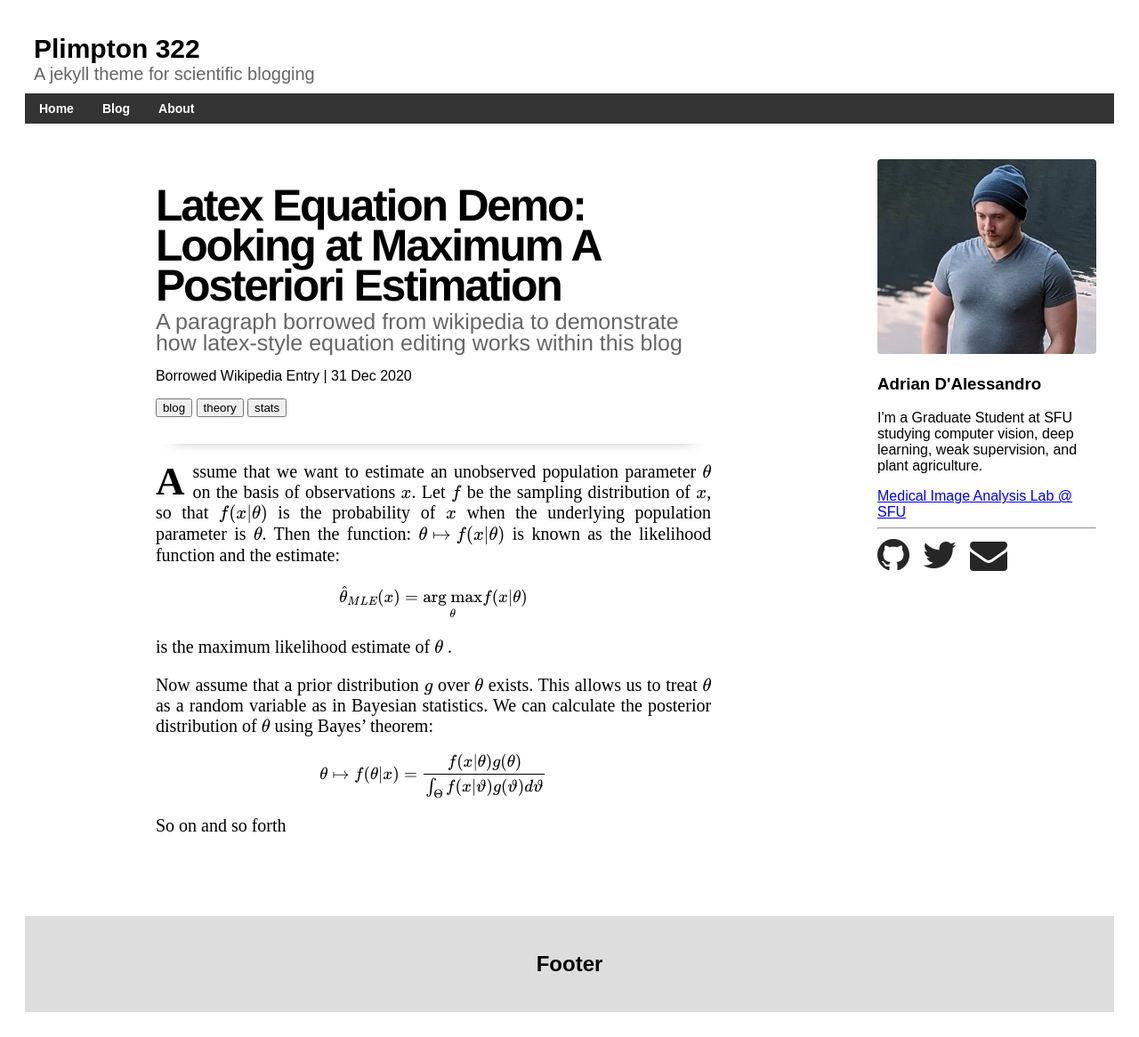
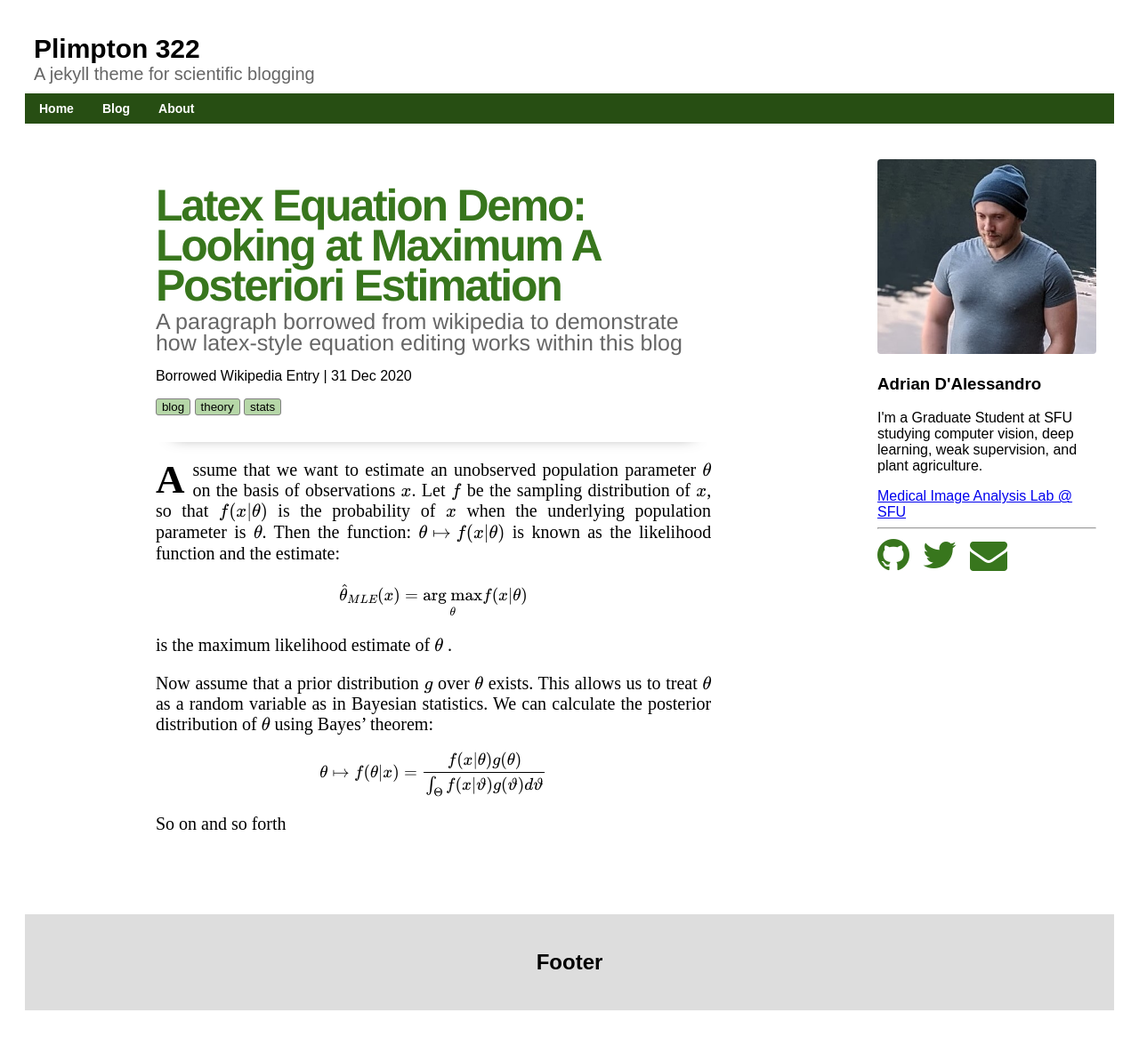
Before and after one commit to adrian-dalessandro/Plimpton322, a Jekyll site: the page built from _posts/2020-12-31-example-latex-math.md, in a window 1280 px wide. Shown: the whole page at 89% size. Built offline with Jekyll 4.4.1, drawn with Linux system fonts in a browser that asks for light colours; formulas are drawn with MathJax 3.

Commit message:
Update post.html

```diff
--- a/_layouts/post.html
+++ b/_layouts/post.html
@@ -10,7 +10,7 @@
 
     <link rel="stylesheet" href="{{ '/assets/css/styles.css' |  relative_url }}">
   </head>
-  <body class=".green">
+  <body class="{{ site.accent }}">
     {% include header.html %}
     {% capture post_content %}
     <div class="card post-card">
```
